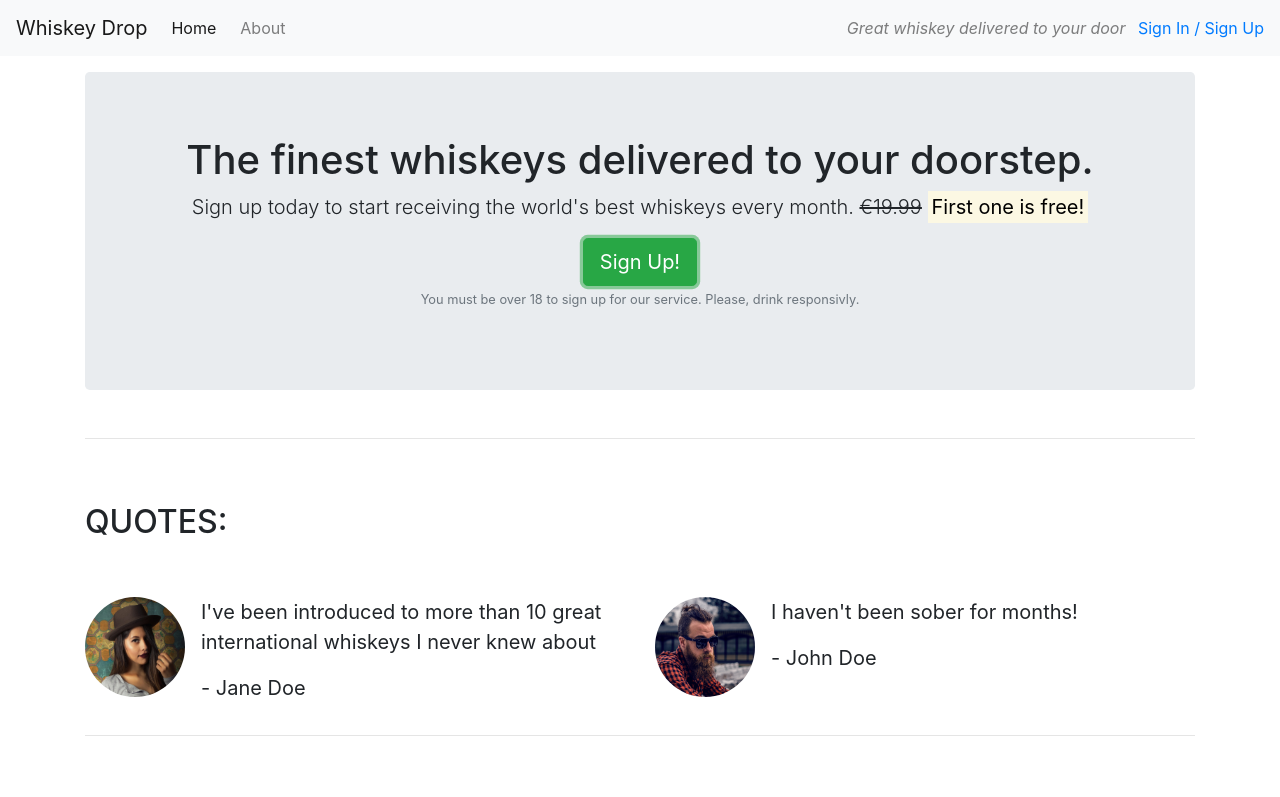
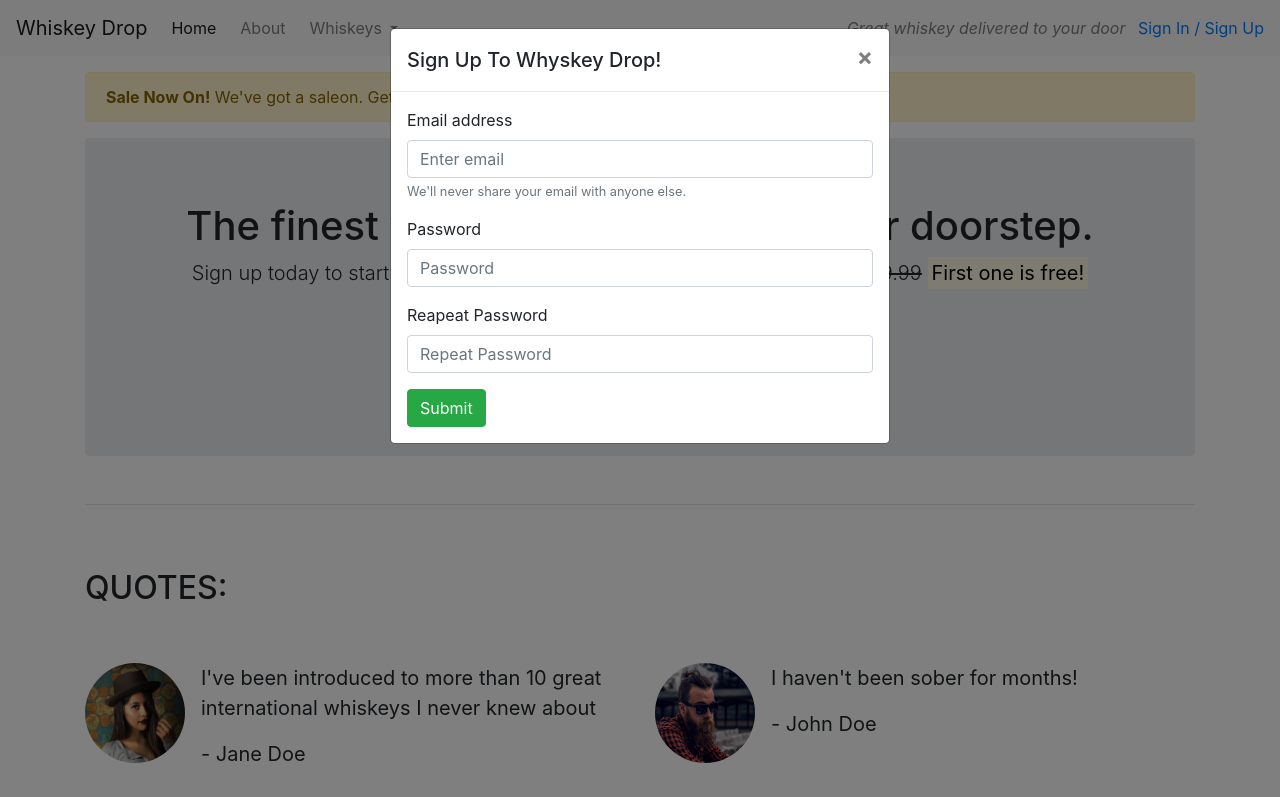
Before and after one commit to Mienjung97/bootstrap, a plain HTML site: page index.html in a window 1280 px wide. Both pictures are taken after a click on the button "Sign Up!". Shown: the top 797 px of the page. Drawn offline with nearby package versions, Linux system fonts and the light colour scheme.

Commit message:
added javascript with bootstrap and created a modal

```diff
--- a/index.html
+++ b/index.html
@@ -10,8 +10,8 @@
   <script src="https://cdn.jsdelivr.net/npm/bootstrap@4.1.3/dist/js/bootstrap.min.js"
     integrity="sha384-ChfqqxuZUCnJSK3+MXmPNIyE6ZbWh2IMqE241rYiqJxyMiZ6OW/JmZQ5stwEULTy" crossorigin="anonymous">
   </script>
-  <link rel="stylesheet" href="https://use.fontawesome.com/releases/v5.6.1/css/all.css"
-    integrity="sha384-gfdkjb5BdAXd+lj+gudLWI+BXq4IuLW5IT+brZEZsLFm++aCMlF1V92rMkPaX4PP" crossorigin="anonymous">
+  <script src="https://kit.fontawesome.com/fbb5fcb3ba.js" crossorigin="anonymous"></script>
+
 </head>
 
 <body>
@@ -19,11 +19,31 @@
   <nav class="navbar navbar-light navbar-expand-sm bg-light">
     <a href="/" class="navbar-brand">
       Whiskey Drop</a>
-    <ul class="navbar-nav mr-auto">
-      <li class="active nav-item mr-2"><a class="nav-link" href="/">Home</a></li>
-      <li class="nav-item mr-2"><a class="nav-link" href="">About</a></li>
-      <li class="nav-item mr-2 d-block d-sm-none"><a class="nav-link" href="">Sign In / Sign Up</a></li>
-    </ul>
+
+    <button class="navbar-toggler ml-auto" type="button" data-toggle="collapse" data-target="#navbarNavDropdown"
+      aria-controls="navbarNavDropdown" aria-expanded="false" aria-label="Toggle navigation">
+      <span class="navbar-toggler-icon"></span>
+    </button>
+
+    <div class="collapse navbar-collapse" id="navbarNavDropdown">
+      <ul class="navbar-nav mr-auto">
+        <li class="active nav-item mr-2"><a class="nav-link" href="/">Home</a></li>
+        <li class="nav-item mr-2"><a class="nav-link" href="">About</a></li>
+        <li class="nav-item dropdown">
+          <a class="nav-link dropdown-toggle" href="#" id="navbarDropdownMenuLink" role="button" data-toggle="dropdown"
+            aria-haspopup="true" aria-expanded="false">
+            Whiskeys
+          </a>
+          <div class="dropdown-menu" aria-labelledby="navbarDropdownMenuLink">
+            <a class="dropdown-item" href="#">Irish</a>
+            <a class="dropdown-item" href="#">Scotch</a>
+            <a class="dropdown-item" href="#">Japanese</a>
+            <a class="dropdown-item" href="#">American</a>
+          </div>
+        </li>
+        <li class="nav-item mr-2 d-block d-sm-none"><a class="nav-link" href="">Sign In / Sign Up</a></li>
+      </ul>
+    </div>
 
     <div class="d-none d-md-block">
       <p class="navbar-text my-auto mr-2"><i>Great whiskey delivered to your door</i></p>
@@ -32,6 +52,14 @@
     <!--</div>-->
   </nav>
   <article class="container mt-3">
+    <div class="row d-none d-sm-block">
+      <div class="col-12">
+        <div class="alert alert-warning">
+          <strong>Sale Now On!</strong> We've got a saleon. Get a 12-month subscription for the price of 6! <a
+            href="">See here for details!</a>
+        </div>
+      </div>
+    </div>
     <!-- Callout -->
     <div class="row">
       <div class="col-12">
@@ -41,7 +69,7 @@
             <s class="d-none d-sm-inline">€19.99</s>
             <span class="d-inline d-sm-none"><br></span>
             <strong><mark>First one is free!</mark></strong></p>
-          <button class="btn btn-success btn-lg">Sign Up!</button>
+          <button class="btn btn-success btn-lg" data-toggle="modal" data-target="#signUpModal">Sign Up!</button>
           <p class="text-muted"><small>You must be over 18 to sign up for our service. Please, drink
               responsivly.</small>
           </p>
@@ -99,7 +127,8 @@
       <div class="row">
         <div class="col-12 col-md-6 col-lg-4">
           <div class="feature">
-            <h3>Feature 1</h3>
+            <h3><i class="fa-solid fa-gift d-none d-sm-inline"></i> Feature 1 <span
+                class="badge badge-success">NEW!</span></h3>
             <p>Lorem ipsum dolor sit amet, consectetur adipiscing elit, sed do eiusmod tempor incididunt ut labore
               et dolore magna aliqua. Ut enim ad minim veniam, quis nostrud exercitation ullamco laboris nisi ut
               aliquip ex ea commodo consequat.</p>
@@ -108,7 +137,7 @@
         </div>
         <div class="col-12 col-md-6 col-lg-4">
           <div class="feature">
-            <h3>Feature 2</h3>
+            <h3><i class="fa-solid fa-credit-card d-none d-sm-inline"></i> Feature 2</h3>
             <p>Lorem ipsum dolor sit amet, consectetur adipiscing elit, sed do eiusmod tempor incididunt ut labore
               et dolore magna aliqua. Ut enim ad minim veniam, quis nostrud exercitation ullamco laboris nisi ut
               aliquip ex ea commodo consequat.</p>
@@ -117,7 +146,7 @@
         </div>
         <div class="col-12 col-md-6 d-md-none d-lg-block col-lg-4">
           <div class="feature">
-            <h3>Feature 3</h3>
+            <h3><i class="fa-regular fa-circle-xmark d-none d-sm-inline"></i> Feature 3</h3>
             <p>Lorem ipsum dolor sit amet, consectetur adipiscing elit, sed do eiusmod tempor incididunt ut labore
               et dolore magna aliqua. Ut enim ad minim veniam, quis nostrud exercitation ullamco laboris nisi ut
               aliquip ex ea commodo consequat.</p>
@@ -165,6 +194,44 @@
     </section>
 
   </article>
+  <div class="modal" tabindex="-1" role="dialog" id="signUpModal">
+    <div class="modal-dialog" role="document">
+      <div class="modal-content">
+        <div class="modal-header">
+          <h5 class="modal-title">Sign Up To Whyskey Drop!</h5>
+          <button type="button" class="close" data-dismiss="modal" aria-label="Close">
+            <span aria-hidden="true">&times;</span>
+          </button>
+        </div>
+        <div class="modal-body">
+          <form>
+            <div class="form-group">
+              <label for="exampleInputEmail1">Email address</label>
+              <input type="email" class="form-control" id="exampleInputEmail1" aria-describedby="emailHelp"
+                placeholder="Enter email">
+              <small id="emailHelp" class="form-text text-muted">We'll never share your email with anyone else.</small>
+            </div>
+            <div class="form-group">
+              <label for="password">Password</label>
+              <input type="password" class="form-control" id="password" placeholder="Password">
+            </div>
+            <div class="form-group">
+              <label for="repeatPassword">Reapeat Password</label>
+              <input type="password" class="form-control" id="repeatPassword" placeholder="Repeat Password">
+            </div>
+            <button type="submit" class="btn btn-success">Submit</button>
+          </form>
+        </div>
+      </div>
+    </div>
+  </div>
 </body>
 
+<script src="https://code.jquery.com/jquery-3.3.1.slim.min.js"
+  integrity="sha384-q8i/X+965DzO0rT7abK41JStQIAqVgRVzpbzo5smXKp4YfRvH+8abtTE1Pi6jizo" crossorigin="anonymous"></script>
+<script src="https://cdnjs.cloudflare.com/ajax/libs/popper.js/1.14.3/umd/popper.min.js"
+  integrity="sha384-ZMP7rVo3mIykV+2+9J3UJ46jBk0WLaUAdn689aCwoqbBJiSnjAK/l8WvCWPIPm49" crossorigin="anonymous"></script>
+<script src="https://stackpath.bootstrapcdn.com/bootstrap/4.1.3/js/bootstrap.min.js"
+  integrity="sha384-ChfqqxuZUCnJSK3+MXmPNIyE6ZbWh2IMqE241rYiqJxyMiZ6OW/JmZQ5stwEULTy" crossorigin="anonymous"></script>
+
 </html>
```
